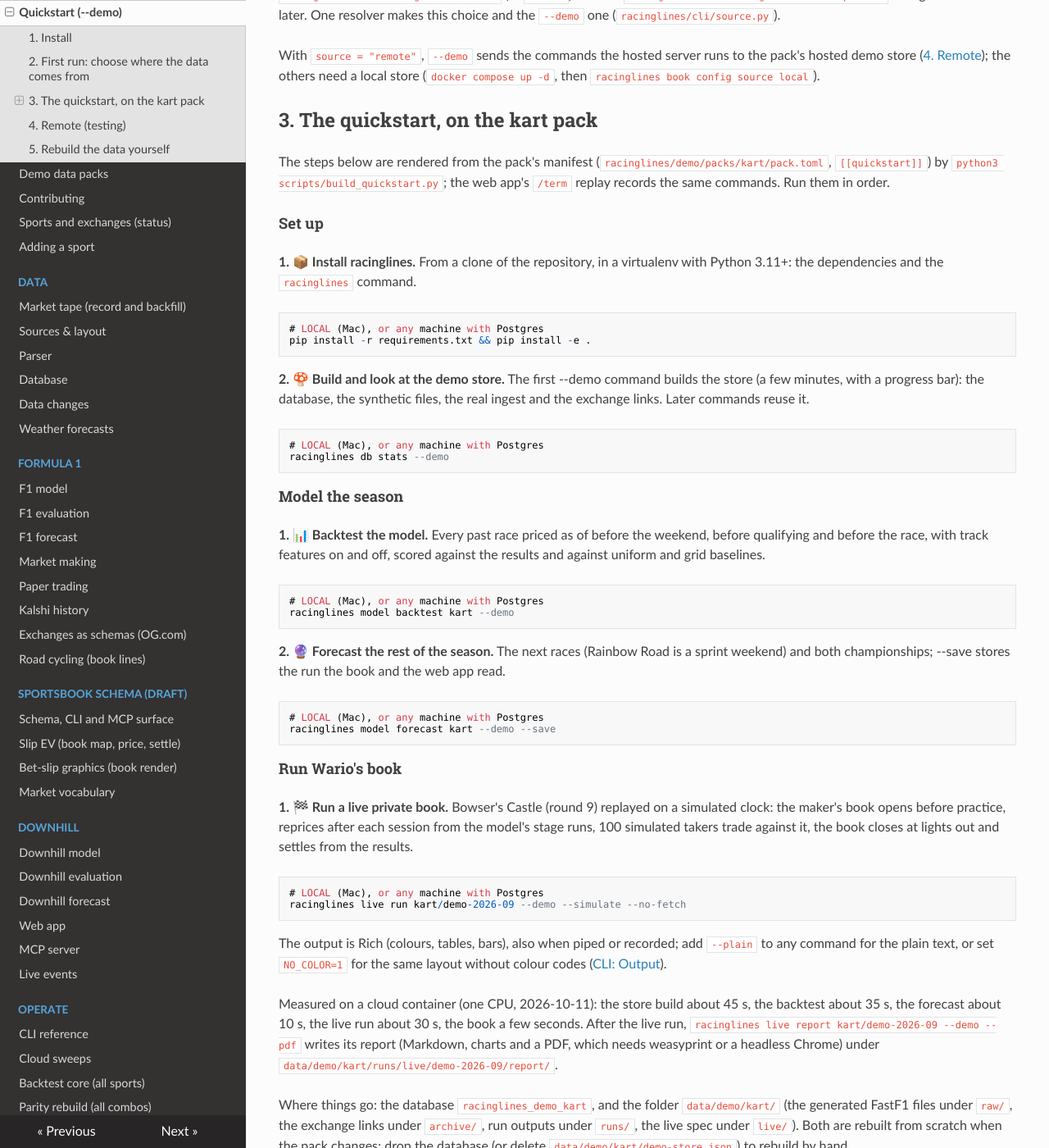
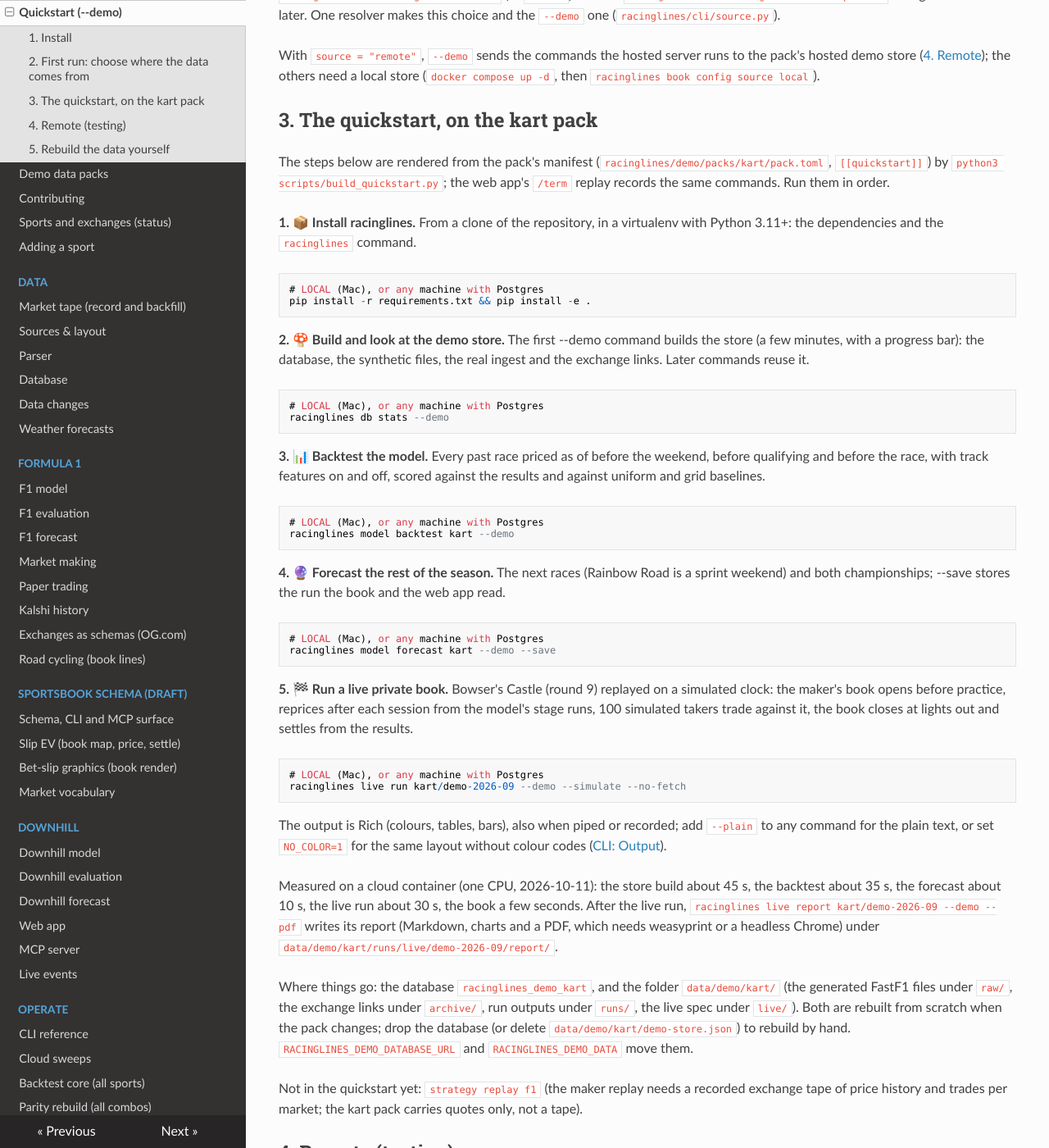
Before and after one commit to lalligagger/racinglines-public, an MkDocs documentation site: the page built from docs/quickstart.md, in a window 1280 px wide and 1400 px high, scrolled down 920 px. Shown: the whole window at 82% size. Built offline with MkDocs 1.6.1, drawn with Linux system fonts in a browser that asks for light colours; nearby versions of some CDN libraries.

Commit message:
Revert the kart quickstart part split (owner: wait for the F1 race-week parts).
Co-Authored-By: Claude Opus 5.5 (1M context) <noreply@anthropic.com>
Claude-Session: https://claude.ai/code/session_018wQcNqiwUrJDpt78RVtqHa

````diff
--- a/docs/quickstart.md
+++ b/docs/quickstart.md
@@ -51,8 +51,6 @@ The steps below are rendered from the pack's manifest (`racinglines/demo/packs/k
 
 <!-- quickstart: kart -->
 
-#### Set up
-
 **1. 📦 Install racinglines.** From a clone of the repository, in a virtualenv with Python 3.11+: the dependencies and the `racinglines` command.
 
 ```
@@ -67,25 +65,21 @@ pip install -r requirements.txt && pip install -e .
 racinglines db stats --demo
 ```
 
-#### Model the season
-
-**1. 📊 Backtest the model.** Every past race priced as of before the weekend, before qualifying and before the race, with track features on and off, scored against the results and against uniform and grid baselines.
+**3. 📊 Backtest the model.** Every past race priced as of before the weekend, before qualifying and before the race, with track features on and off, scored against the results and against uniform and grid baselines.
 
 ```
 # LOCAL (Mac), or any machine with Postgres
 racinglines model backtest kart --demo
 ```
 
-**2. 🔮 Forecast the rest of the season.** The next races (Rainbow Road is a sprint weekend) and both championships; --save stores the run the book and the web app read.
+**4. 🔮 Forecast the rest of the season.** The next races (Rainbow Road is a sprint weekend) and both championships; --save stores the run the book and the web app read.
 
 ```
 # LOCAL (Mac), or any machine with Postgres
 racinglines model forecast kart --demo --save
 ```
 
-#### Run Wario's book
-
-**1. 🏁 Run a live private book.** Bowser's Castle (round 9) replayed on a simulated clock: the maker's book opens before practice, reprices after each session from the model's stage runs, 100 simulated takers trade against it, the book closes at lights out and settles from the results.
+**5. 🏁 Run a live private book.** Bowser's Castle (round 9) replayed on a simulated clock: the maker's book opens before practice, reprices after each session from the model's stage runs, 100 simulated takers trade against it, the book closes at lights out and settles from the results.
 
 ```
 # LOCAL (Mac), or any machine with Postgres
````
Also changed, not shown: 7 other files.
